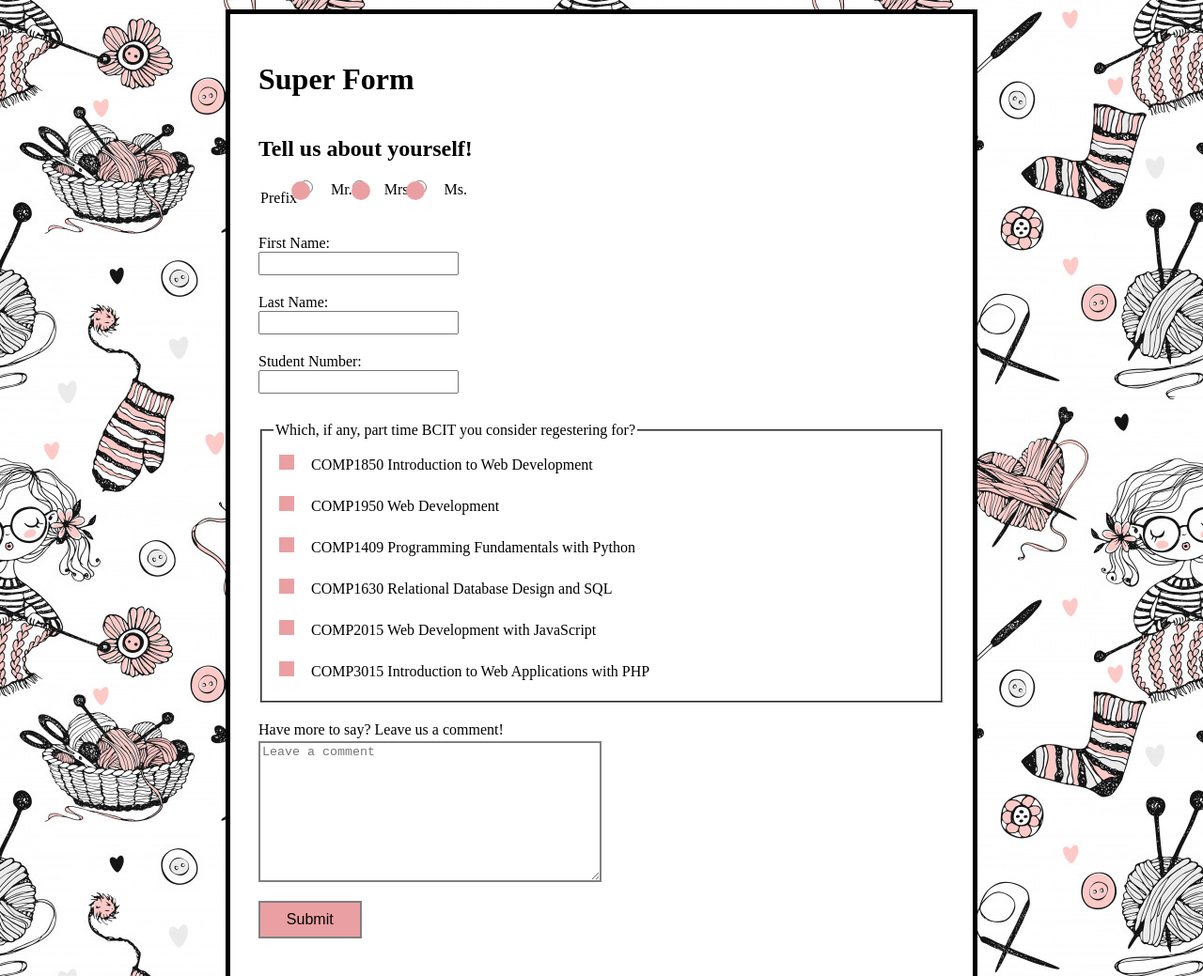
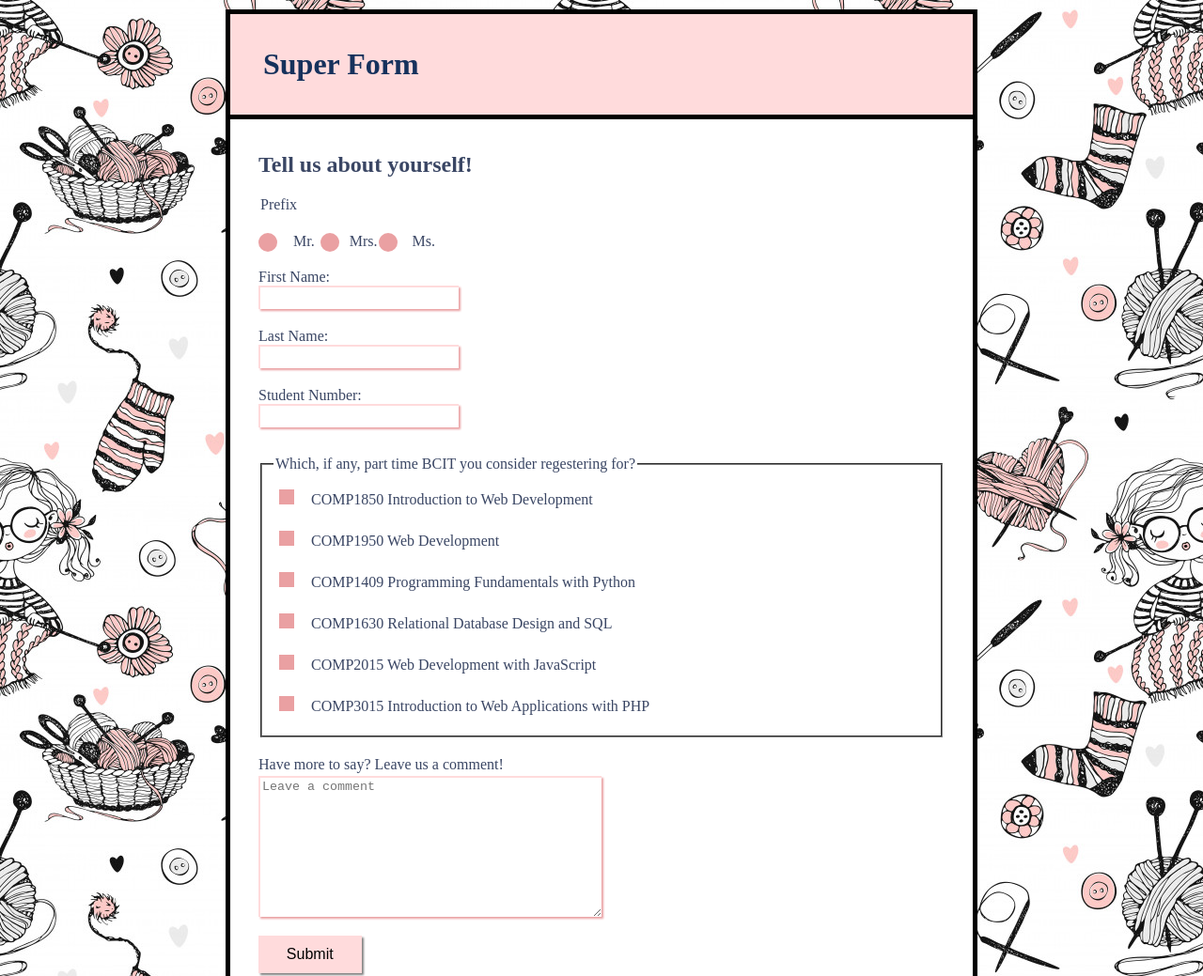
Before and after one commit to Veronica1207/HTML_Forms, a plain HTML site: page index.html in a window 1280 px wide. Shown: the top 1039 px of the page at 94% size. Drawn offline with Linux system fonts and the light colour scheme.

Commit message:
2021-03-21 final

```diff
--- a/index.html
+++ b/index.html
@@ -12,11 +12,12 @@
     <link href="styles/style.css" rel="stylesheet">
 </head>
 <body>
-
-    <div class = "wrapper">
+    <div class = "header-wrapper">
     <header>
         <h1>Super Form</h1>
     </header>
+    </div>
+    <div class = "wrapper">
     <main>
         <h2>Tell us about yourself!</h2>
         <form   action="http://bcitcomp.ca/comp1850_homework06.php"
@@ -24,9 +25,9 @@
 		        class="my-form"
                 target="_blank">
 
+            <legend>Prefix</legend>
             <div id ="prefix-form">
-            <legend>Prefix</legend>
-            <div class="radio-button">
+            <div id="radio-button">
             <input  type="radio"
                     name="prefix"
                     id="mr"
--- a/styles/style.css
+++ b/styles/style.css
@@ -1,5 +1,6 @@
 html {
     box-sizing: border-box;
+    color: var(--text-color);
 }
 *, *:before, *:after {
     box-sizing: inherit;
@@ -11,37 +12,41 @@ Variables
 HEX: #3a4664 (dark blue)
 HEX: #16315c dark blue 2
 HEX: #eaa0a2 soft pink
-HEX: #eaa0a2 tender pink
+HEX: #ffdbdc tender pink
 HEX: #aaaaaa grey
 HEX: #bc175c bright pink
 */
 
 :root{
-
+    --accent-color: #eaa0a2;
+    --text-color: #3a4664;
+    --light-pink: #ffdbdc;
 }
 
 body{
-
     margin: 0;
     min-height: 100vh;
     background-image: url(../imges/background.jpg);
     background-attachment: fixed;
 }
 
+h1 {
+    color: #16315c;
+    margin: 5px;
+    padding: 0px;
+}
+
+h2 {
+    margin-top: 5px;
+}
+
+header {
+    background-color:var(--light-pink);
+}
+
 footer {
     display: flex;
     justify-content:center;
-}
-
-.wrapper {
-    min-height: 100vh;
-    width: 800px;
-	margin: 10px auto;
-	background-color: white;
-	padding: 30px;
-	border: 5px solid black;
-    display: flex;
-    flex-direction: column;
 }
 
 fieldset {
@@ -55,6 +60,49 @@ fieldset .checkbox-set {
     padding: 12px 0px;
 }
 
+fieldset input {
+    visibility: hidden;
+}
+
+fieldset label:before {
+    content:"";
+    background-color: var(--accent-color);
+    display: inline-block;
+    width:16px;
+    height:16px;
+    position: relative;
+    right: 18px;
+}
+
+fieldset input:checked ~ label:before {
+    background-image: url("../imges/heart.png");
+    background-position: center center;
+    background-repeat: no-repeat;
+    background-size: 18px 18px;
+}
+.wrapper {
+    min-height: 100vh;
+    width: 800px;
+	margin: 10px auto;
+    margin-top: 0px;
+	background-color: white;
+	padding: 30px;
+	border: 5px solid black;
+    display: flex;
+    flex-direction: column;
+}
+.header-wrapper {
+    width: 800px;
+	margin: 10px auto;
+    margin-bottom: 0px;
+	background-color: var(--light-pink);
+	padding: 30px;
+	border: 5px solid black;
+    border-bottom: 0px;
+    display: flex;
+    flex-direction: column;
+}
+
 .single-field-form {
     margin: 20px 0px;
     display: flex;
@@ -66,16 +114,58 @@ fieldset .checkbox-set {
     height: 25px;
 }
 
+.single-field-form input[type="text"],
+#field-form textarea {
+    border-top: solid 2px var(--light-pink);
+    border-left: solid 2px var(--light-pink);
+    border-bottom: 0px;
+    border-right: 0px;
+    box-shadow: 2px 2px 2px var(--accent-color);
+    transition:all .2s linear;
+}
+
+/*
+HEX: #d6eaeb light green
+HEX: #c0e9e5
+HEX: #c0e9e5
+*/
+
+.single-field-form input[type="text"]:focus,
+#field-form textarea:focus {
+    outline: none;
+    border: solid 2px #d6eaeb;
+    box-shadow: 0 0 2px 2px #c0e9e5;
+    background:linear-gradient(#fff, #fff, #d6eaeb);
+}
 
 
+.my-form input[type="submit"]{
+    width: 15%;
+    height: 40px;
+    border: solid 2px var(--light-pink);
+    box-shadow: 2px 2px 2px gray;;
+    background-color: var(--light-pink);
+    font-size: 1em;
+}
+
+.my-form input[type="submit"]:hover,
+.my-form input[type="submit"]:focus,
+.my-form input[type="submit"]:active {
+    cursor: pointer;
+    transform:scale(1.1);
+    border: 0px;
+    background-image: url(../imges/button.jpg);
+    background-repeat: no-repeat;
+    background-size: 110px 40px;
+    color: white;
+    font-weight: bold;
+}
+
 #prefix-form {
-    margin-bottom: 20px;
+    margin: 20px 0px;
     display: flex;
 }
 
-#prefix-form legend{
-    padding: 10px 2px;
-}
 #prefix-form input[type="radio"] {
     margin: 0px;
     width: 15px;
@@ -84,7 +174,26 @@ fieldset .checkbox-set {
 #prefix-form label {
     position: relative;
     display:inline-block;
-    margin-left: 15px;
+    margin-left: 18px;
+}
+
+#prefix-form input {
+    visibility: hidden;
+}
+
+#prefix-form label:before {
+    content:"";
+    background-color: var(--accent-color);
+    width:20px;
+    height:20px;
+    position:absolute;
+    right: 40px;
+    border-radius: 50%;
+}
+
+#prefix-form input:checked ~ label:before {
+    background-color: white;
+    border: 5px solid var(--accent-color);
 }
 
 #field-form {
@@ -97,53 +206,4 @@ fieldset .checkbox-set {
     width: 50%;
     min-height: 150px;
     margin-top: 3px;
-    border: solid 2px gray;
 }
-
-.my-form input[type="submit"]{
-    width: 15%;
-    height: 40px;
-    border: solid 2px gray;
-    box-shadow: gray;
-    background-color: #eaa0a2;
-    font-size: 1em;
-}
-
-
-fieldset input {
-    visibility: hidden;
-}
-
-fieldset label:before {
-    content:"";
-    background-color: #eaa0a2;
-    display: inline-block;
-    width:16px;
-    height:16px;
-    position: relative;
-    right: 18px;
-}
-
-fieldset input:checked ~ label:before {
-    background-image: url("../imges/heart.png");
-    background-position: center center;
-    /* show it once */
-    background-repeat: no-repeat;
-    /* assign size */
-    background-size: 18px 18px;
-}
-
-#prefix-form label:before {
-    content:"";
-    background-color: #eaa0a2;
-    width:20px;
-    height:20px;
-    position:absolute;
-    right: 45px;
-    border-radius: 50%;
-}
-
-#prefix-form input:checked ~ label:before {
-    background-color: white;
-    border: 6px solid #eaa0a2;
-}
```
Also changed, not shown: imges/button.jpg (added).
